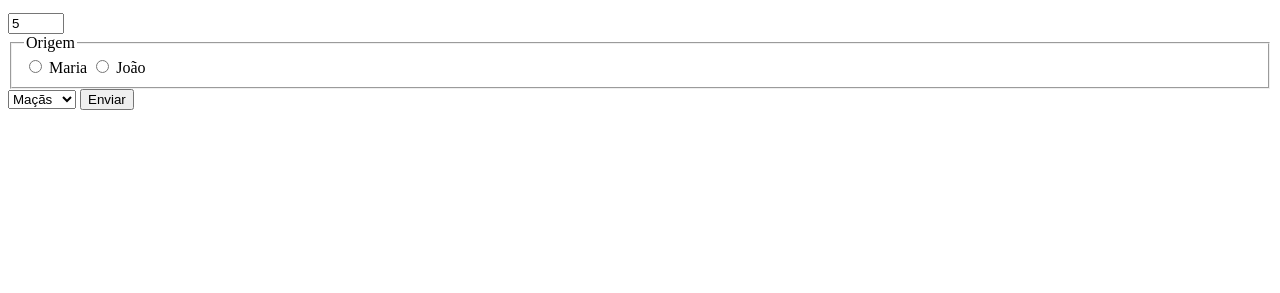
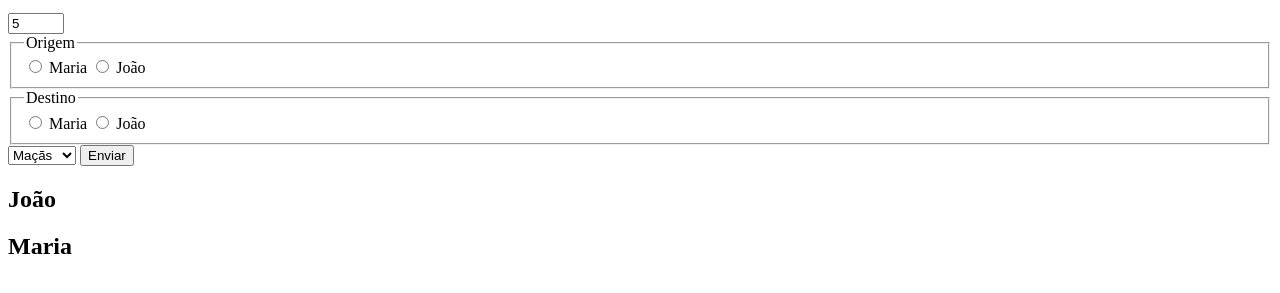
Before and after one commit to ufjf-dcc202/ufjf-dcc202-2023-3-b-atv12-tetenc555, a website: page index.html in a window 1280 px wide. Shown: the part 101-394 px from the top of the page. Drawn offline with Linux system fonts and the light colour scheme.

Commit message:
cria destino

```diff
--- a/index.html
+++ b/index.html
@@ -20,7 +20,18 @@
                         Maria
                     </label>
                     <label>
-                        <input type="radio" name="origem" value="Joao">
+                        <input type="radio" name="origem" value="João">
+                        João
+                    </label>
+                </fieldset>
+                <fieldset>
+                    <legend>Destino</legend>
+                    <label>
+                        <input type="radio" name="origem" value="Maria">
+                        Maria
+                    </label>
+                    <label>
+                        <input type="radio" name="origem" value="João">
                         João
                     </label>
                 </fieldset>
@@ -32,7 +43,12 @@
                 <button type="submit" name="enviar">Enviar</button>
             </form>
         </section>
-        <section></section>
+        <section id="saída">
+            <h2>João</h2>
+            <ol id="joao"></ol>
+            <h2>Maria</h2>
+            <ol id="maria"></ol>
+        </section>
     </main>
 </body>
 </html>
--- a/main.js
+++ b/main.js
@@ -1,9 +1,11 @@
 document.entrada.addEventListener('submit',leFormulario);
+const olJoao = document.querySelector("ol#joao");
+const olMaria = document.querySelector("ol#maria");
 
 
 function leFormulario(event){
     event.preventDefault();
-    const quantidade= document.entrada.quantidade.valueAsNumber;
+    const quantidade= Number(document.entrada.quantidade);
     const fruta= document.entrada.fruta.value;
     const origem=document.entrada.origem.value;
     const destino=document.entrada.destino.value;
```
